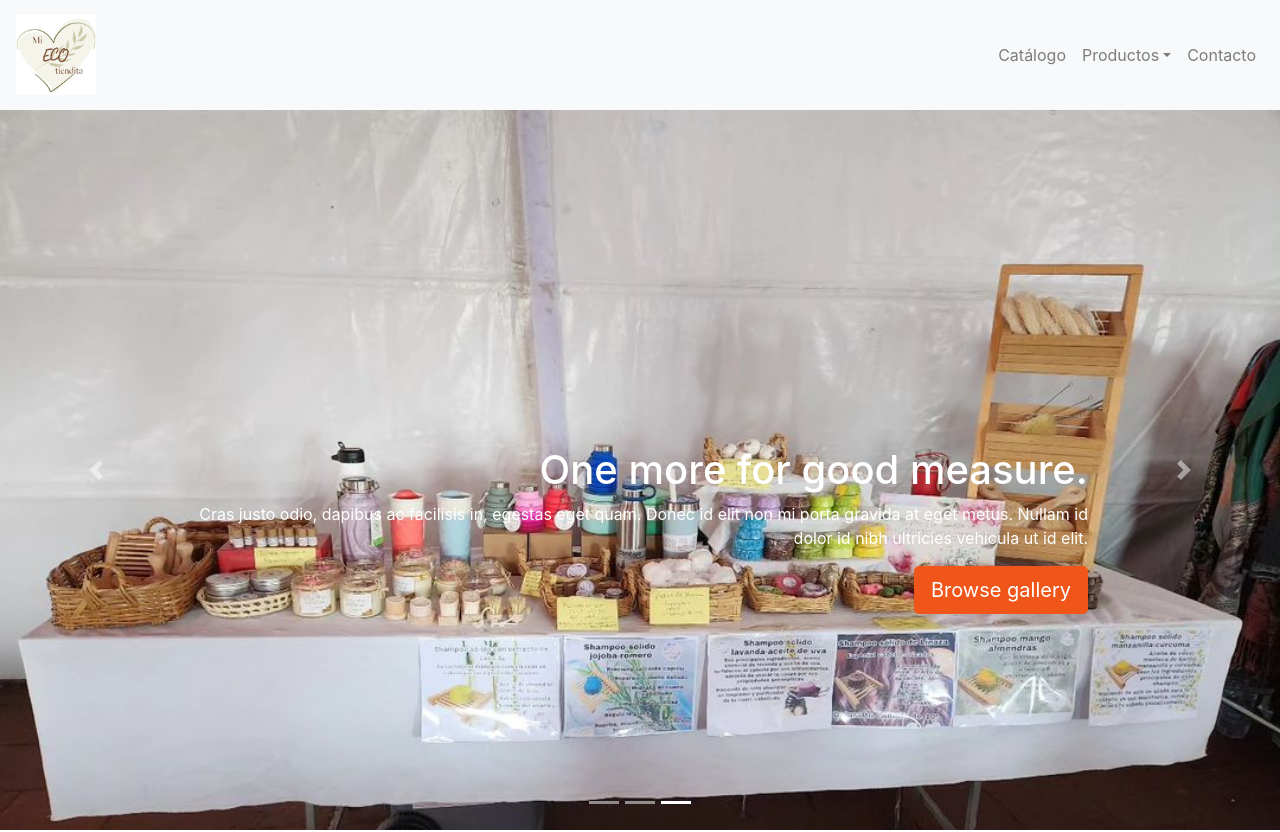
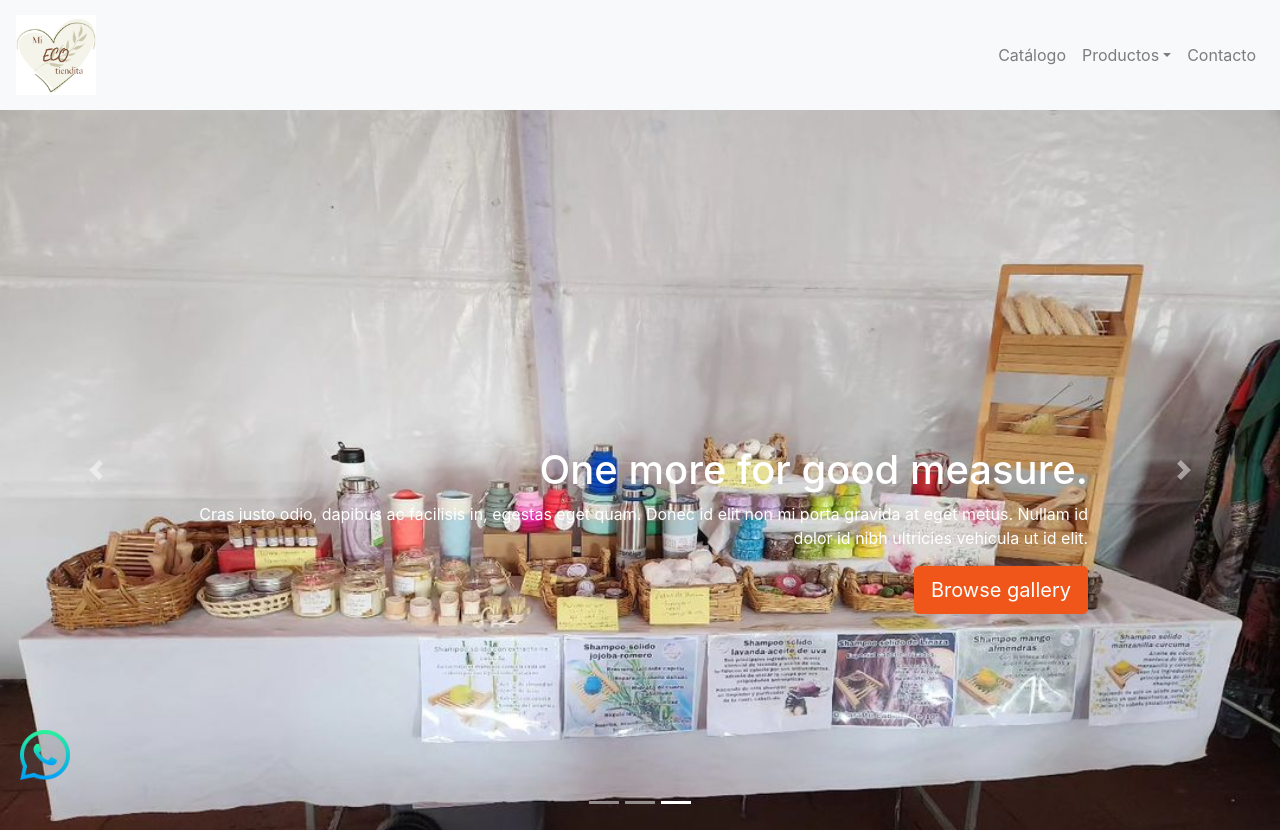
Before and after one commit to NewIncome/mi-eco-tiendita_react, a React (Create React App) app: page / in a window 1280 px wide. Shown: the top 832 px of the page. Built offline with nearby package versions, Linux system fonts and the light colour scheme.

Commit message:
feat: add whatsapp icon action

```diff
--- /dev/null
+++ b/src/components/WhatsappBubble.js
@@ -0,0 +1,11 @@
+import whatsapp from '../assets/whatsapp.png'
+
+const WhatsappBubble = () => (
+  <div className="whatsapp">
+    <a className= "whats-link" href="https://wa.me/525519124431" target="_blank">
+      <img className="whats-img" src={whatsapp} alt="whatsapp bubble" />
+    </a>
+  </div>
+);
+
+export default WhatsappBubble;
--- a/src/index.js
+++ b/src/index.js
@@ -2,12 +2,14 @@ import React from 'react';
 import ReactDOM from 'react-dom/client';
 import './styles.scss';
 import App from './App';
+import WhatsappBubble from './components/WhatsappBubble';
 import reportWebVitals from './reportWebVitals';
 
 const root = ReactDOM.createRoot(document.getElementById('root'));
 root.render(
   <React.StrictMode>
     <App />
+    <WhatsappBubble />
   </React.StrictMode>
 );
 
--- a/src/styles.scss
+++ b/src/styles.scss
@@ -178,6 +178,7 @@
 }
 .core {
   flex-grow: 1;
+  z-index: 0;
 }
 #error-page {
   display: flex;
@@ -387,6 +388,30 @@
 .p2 { font-size: 0.9rem !important; }
 .p3 { font-size: 1.4rem !important; }
 
+.whatsapp {
+  position: fixed;
+  bottom: 0;
+  margin: 20px;
+  z-index: 1;
+
+  .whats-link {
+    background: #6663;
+    border-radius: 25px 25px 25px 20px;
+    cursor: pointer;
+    display: inline-block;
+    width: 50px;
+    transition: all 0.8s ease;
+
+    &:hover {
+      background: #fff8;
+      border-bottom-left-radius: 24px;
+      box-shadow: -1px 1px 10px #fff8;
+    }
+  }
+
+  .whats-img { width: 50px; }
+}
+
 @media screen and (max-width: 576px) {
 }
 
```
Also changed, not shown: src/assets/whatsapp.png (added).
